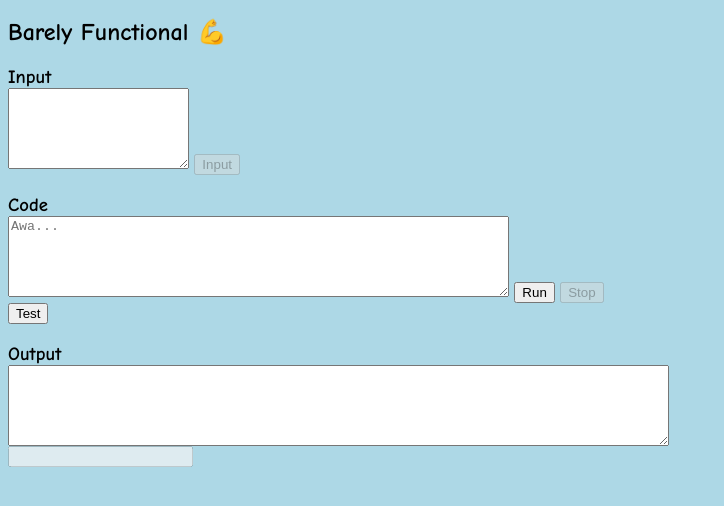
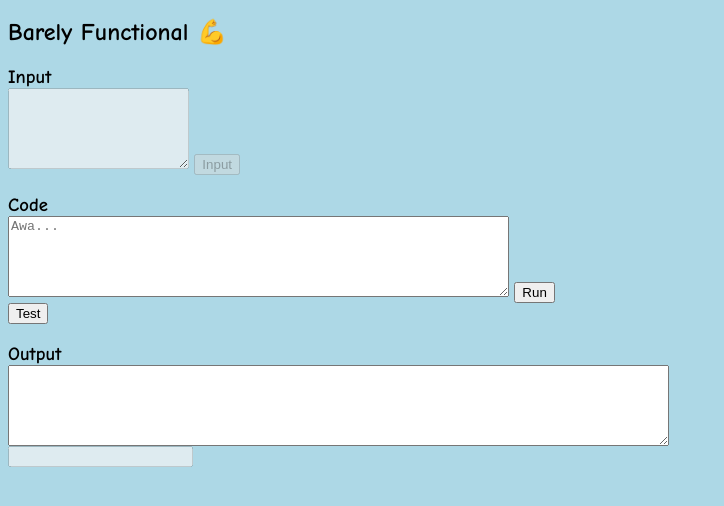
Before and after one commit to TempTempai/AWA5.0, a plain HTML site: page index.html in a window 1280 px wide. Shown: the part 48-554 px from the top of the page, without its empty margins (0-724 px from the left). Drawn offline with Linux system fonts and the light colour scheme.

Commit message:
Update index.html

```diff
--- a/index.html
+++ b/index.html
@@ -4,13 +4,13 @@
 <h2 id="title">Barely Functional 💪</h2>
  <script src="awa5.js"></script>
 <h3 id="title" style="margin-bottom: 0;">Input</h3>
-<textarea rows="5" cols="20" name="text" id="inputField"></textarea>
+<textarea rows="5" cols="20" name="text" id="inputField" disabled="true"></textarea>
 <input type="submit" id="inputBtn" value="Input" onclick="" disabled="true"/>
 <br />
 <h3 id="title" style="margin-bottom: 0;">Code</h3>
 <textarea rows="5" cols="60" name="text" placeholder="Awa..." id="codeField"></textarea>
 <input type="submit" id="runBtn" value="Run" onclick="runCode()" />
-<input type="submit" id="stopBtn" value="Stop" onclick="stopRunning()" disabled="true"/>
+<input type="submit" id="stopBtn" value="Stop" onclick="stopRunning()" disabled="true" hidden="true"/>
 <br />
 <input type="submit" id="runBtn" value="Test" onclick="testCode()" />
 <br />
```
